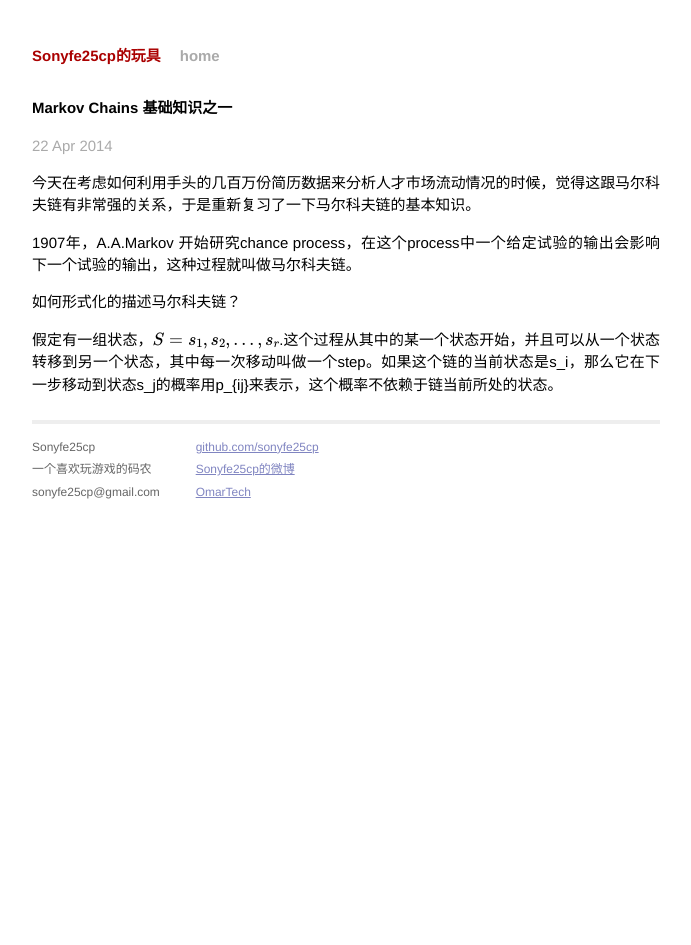
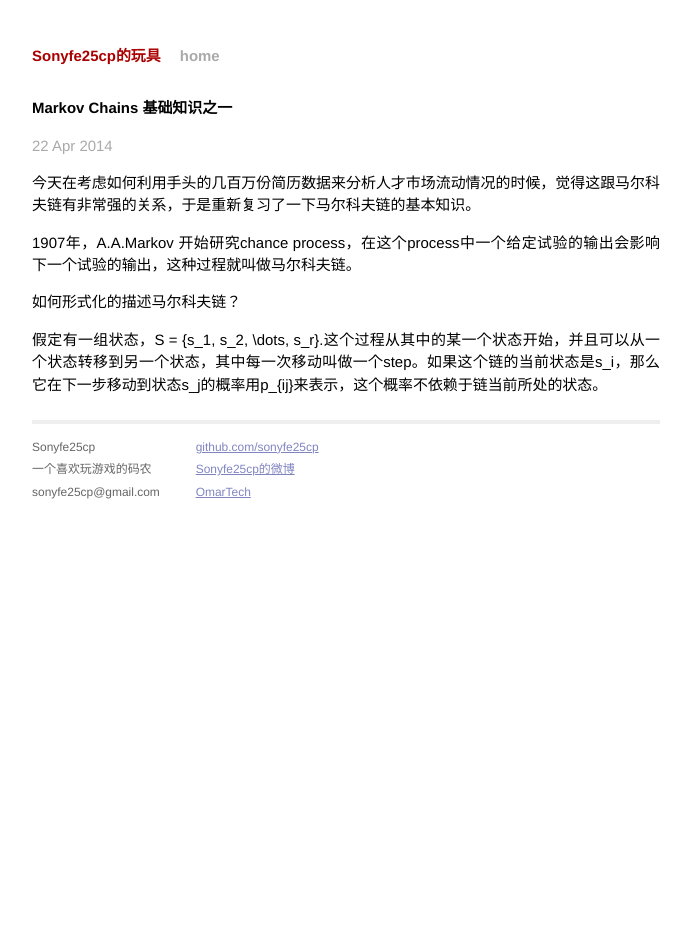
Before and after one commit to sonyfe25cp/sonyfe25cp.github.io, a Jekyll site: the page built from _posts/2014-04-22-markovchains.markdown, in a window 1280 px wide. Shown: the whole page, without its empty margins (294-985 px from the left). Built offline with Jekyll 4.4.1, drawn with Linux system fonts in a browser that asks for light colours; Markdown is read by kramdown in place of the engine named in the settings; formulas are drawn with MathJax 3; some of the changed lines change nothing that is shown.

Commit message:
测试markdown

```diff
--- a/_config.yml
+++ b/_config.yml
@@ -1,4 +1,5 @@
 name: Sonyfe25cp的玩具
-markdown: redcarpet
+#markdown: redcarpet
+markdown: kramdown
 pygments: true
 baseurl: /sonyfe25cp.github.io
--- a/_layouts/default.html
+++ b/_layouts/default.html
@@ -11,23 +11,6 @@
 
         <!-- Custom CSS -->
         <link rel="stylesheet" href="/css/main.css">
-        <script type="text/x-mathjax-config">
-          MathJax.Hub.Config({
-              tex2jax: {
-                  inlineMath: [ ['$','$'], ["\\(","\\)"] ],
-                  skipTags: ['script', 'noscript', 'style', 'textarea', 'pre']
-              }
-            });
-            MathJax.Hub.Queue(function() {
-              // Fix <code> tags after MathJax finishes running. This is a
-              // hack to overcome a shortcoming of Markdown. Discussion at
-              // https://github.com/mojombo/jekyll/issues/199
-              var all = MathJax.Hub.getAllJax(), i;
-              for(i = 0; i < all.length; i += 1) {
-                  all[i].SourceElement().parentNode.className += ' has-jax';
-              }
-            });
-        </script>
         <script type="text/javascript" src="http://cdn.mathjax.org/mathjax/latest/MathJax.js?config=TeX-AMS-MML_HTMLorMML"></script>
 
     </head>
--- a/_posts/2014-04-22-markovchains.markdown
+++ b/_posts/2014-04-22-markovchains.markdown
@@ -11,4 +11,4 @@
 
 如何形式化的描述马尔科夫链？
 
-假定有一组状态，$S = {s_1, s_2, \dots, s_r}$.这个过程从其中的某一个状态开始，并且可以从一个状态转移到另一个状态，其中每一次移动叫做一个step。如果这个链的当前状态是s_i，那么它在下一步移动到状态s_j的概率用p_{ij}来表示，这个概率不依赖于链当前所处的状态。
+假定有一组状态，S = {s_1, s_2, \dots, s_r}.这个过程从其中的某一个状态开始，并且可以从一个状态转移到另一个状态，其中每一次移动叫做一个step。如果这个链的当前状态是s_i，那么它在下一步移动到状态s_j的概率用p_{ij}来表示，这个概率不依赖于链当前所处的状态。
```
